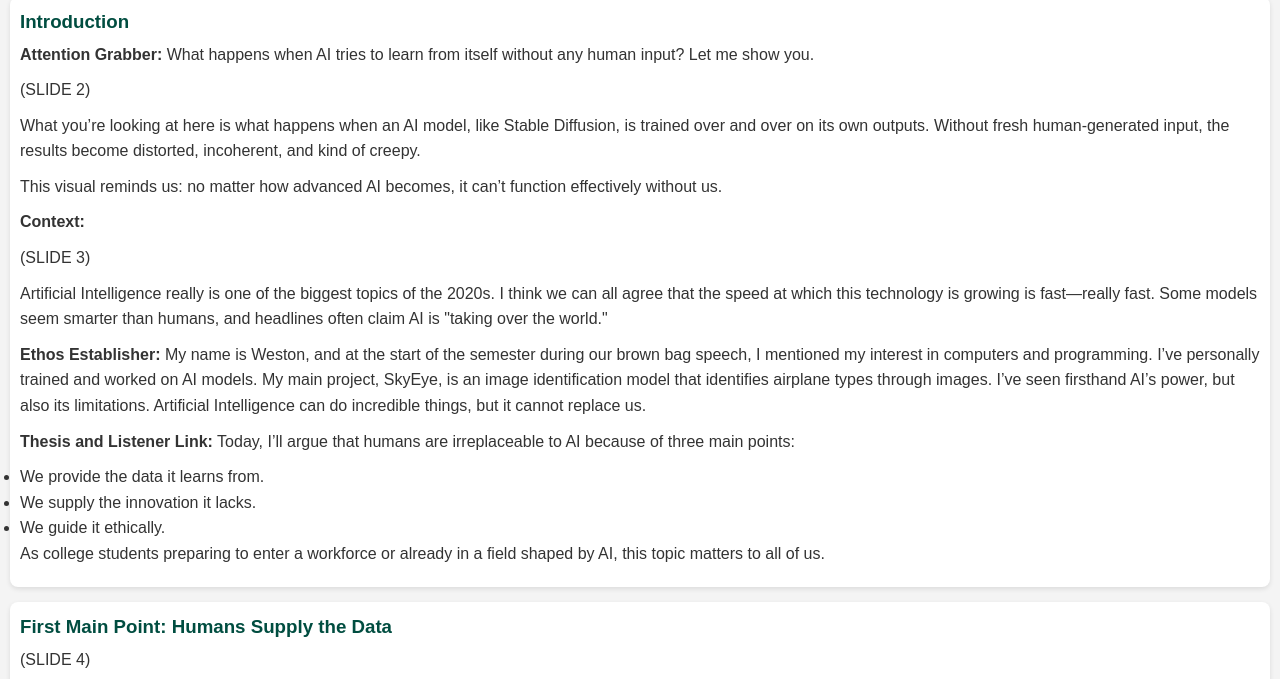
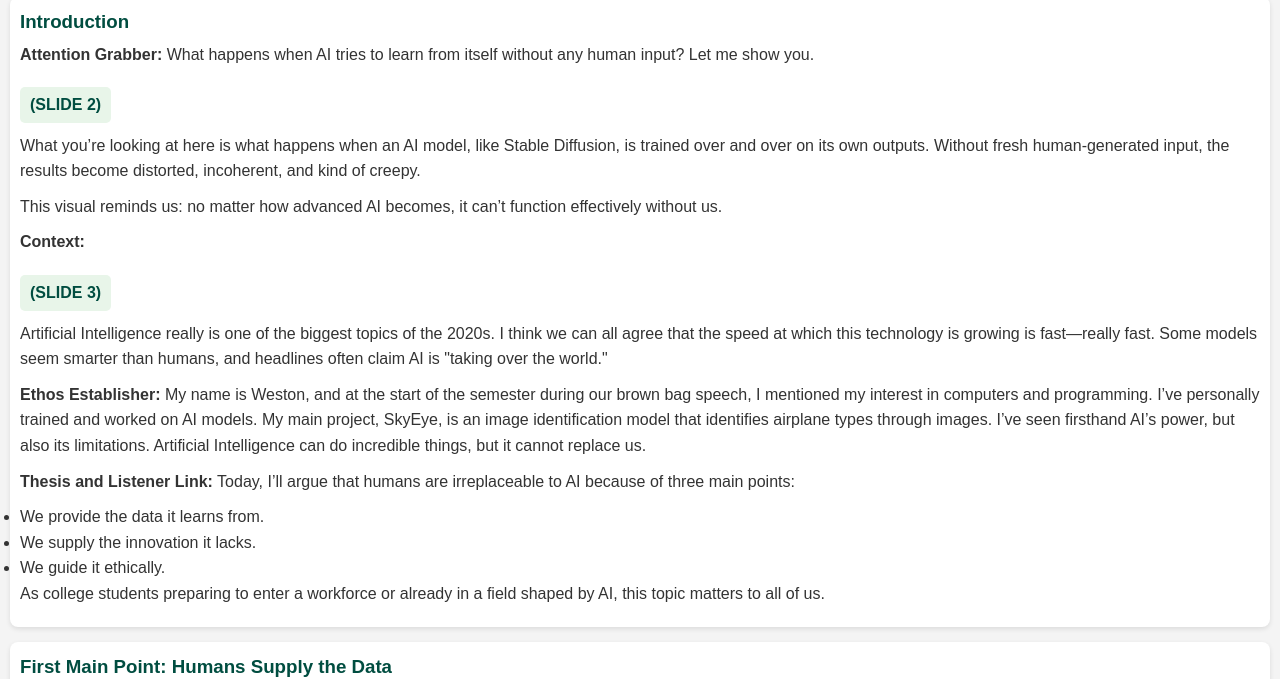
Before and after one commit to DuskTheDev/lol, a plain HTML site: page index.html in a window 1280 px wide. Shown: the part 103-782 px from the top of the page. Drawn offline with Linux system fonts and the light colour scheme.

Commit message:
Update styles.css

```diff
--- a/styles.css
+++ b/styles.css
@@ -35,6 +35,19 @@ p, strong {
     margin-bottom: 15px;
     border-radius: 8px;
     box-shadow: 0 2px 5px rgba(0, 0, 0, 0.1);
+}
+
+
+/* Slide change styling */
+.slide-change {
+    display: inline-block;
+    background-color: #e8f5e9; /* Light green background */
+    color: #004d40; /* Dark green text */
+    padding: 5px 10px;
+    border-radius: 5px;
+    font-weight: bold;
+    margin: 10px 0;
+    text-align: center;
 }
 
 /* Mobile responsiveness */
```
